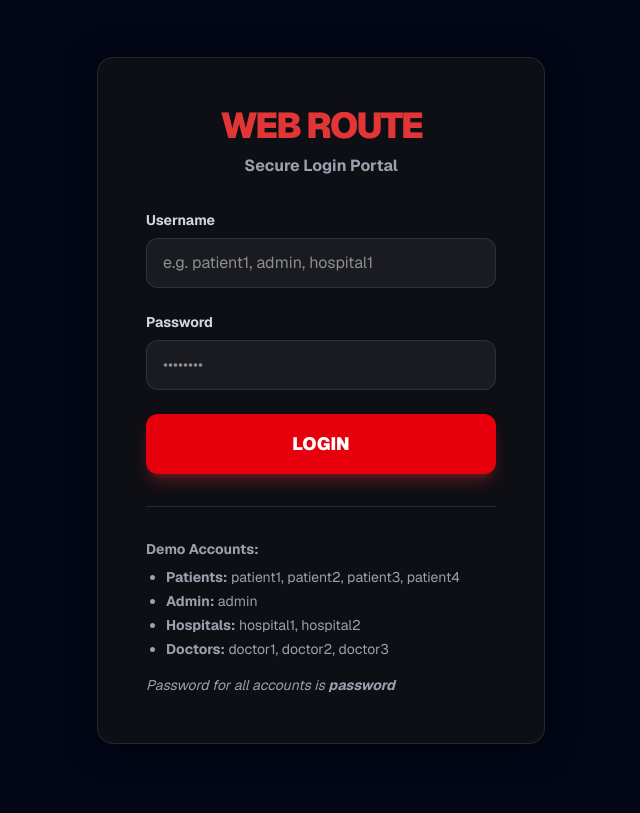
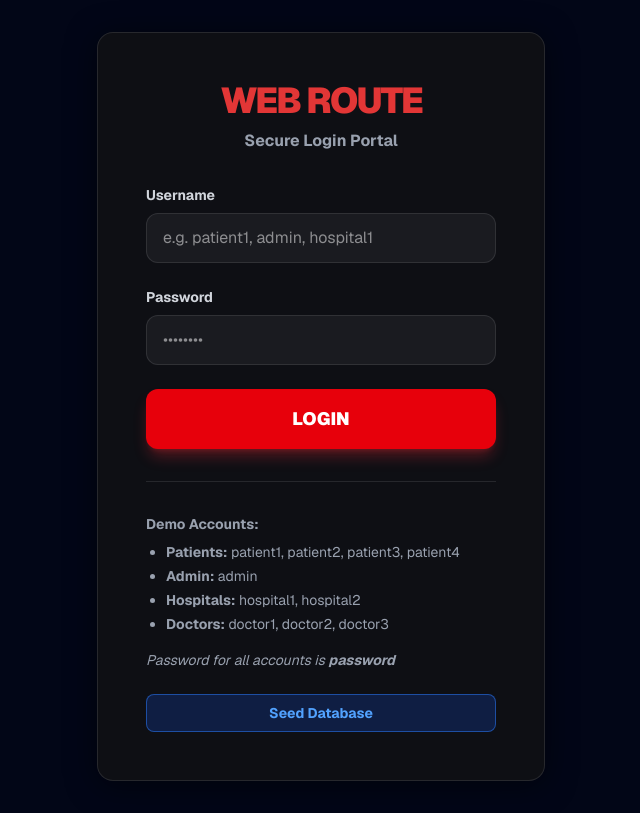
Before and after one commit to cc1-a/mediroute-ai, a Next.js app: page /login in a window 1280 px wide. Shown: the whole page, without its empty margins (319-959 px from the left). Built offline with nearby package versions, Linux system fonts and the light colour scheme; no server answers.

Commit message:
Add seed button to login to prevent login failures

```diff
--- a/app/login/page.tsx
+++ b/app/login/page.tsx
@@ -29,7 +29,7 @@ export default function LoginPage() {
       const snap = await getDocs(q);
 
       if (snap.empty) {
-        setError("User not found. Check your username.");
+        setError("User not found. Check your username. (Did you forget to seed the database?)");
       } else {
         const userDoc = snap.docs[0];
         const userData = { uid: userDoc.id, ...userDoc.data() };
@@ -37,6 +37,23 @@ export default function LoginPage() {
       }
     } catch (err: any) {
       setError(err.message || "An error occurred during login.");
+    } finally {
+      setIsLoading(false);
+    }
+  };
+
+  const handleSeed = async () => {
+    setIsLoading(true);
+    setError("");
+    try {
+      const res = await fetch('/api/seed');
+      if (res.ok) {
+        setError("Database seeded successfully! You can now log in.");
+      } else {
+        setError("Failed to seed database.");
+      }
+    } catch (e: any) {
+      setError(e.message);
     } finally {
       setIsLoading(false);
     }
@@ -95,7 +112,16 @@ export default function LoginPage() {
             <li><strong>Hospitals:</strong> hospital1, hospital2</li>
             <li><strong>Doctors:</strong> doctor1, doctor2, doctor3</li>
           </ul>
-          <p className="mt-4 italic">Password for all accounts is <strong>password</strong></p>
+          <p className="mt-4 italic mb-6">Password for all accounts is <strong>password</strong></p>
+
+          <button
+            type="button"
+            onClick={handleSeed}
+            disabled={isLoading}
+            className="w-full py-2 bg-blue-600/20 text-blue-400 border border-blue-500/50 hover:bg-blue-600 hover:text-white rounded-lg font-bold transition disabled:opacity-50"
+          >
+            {isLoading ? "Seeding..." : "Seed Database"}
+          </button>
         </div>
       </div>
     </div>
```
